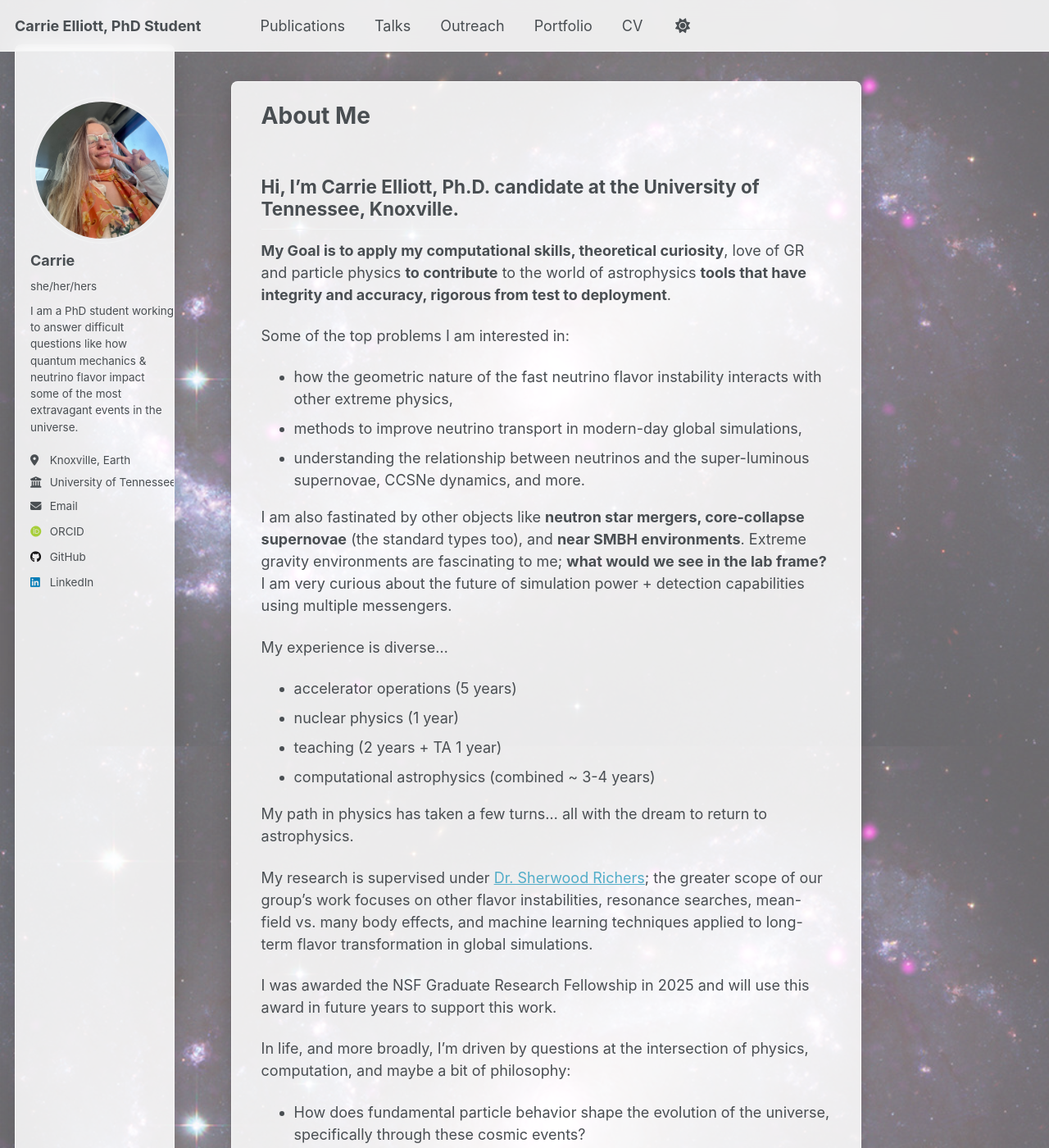
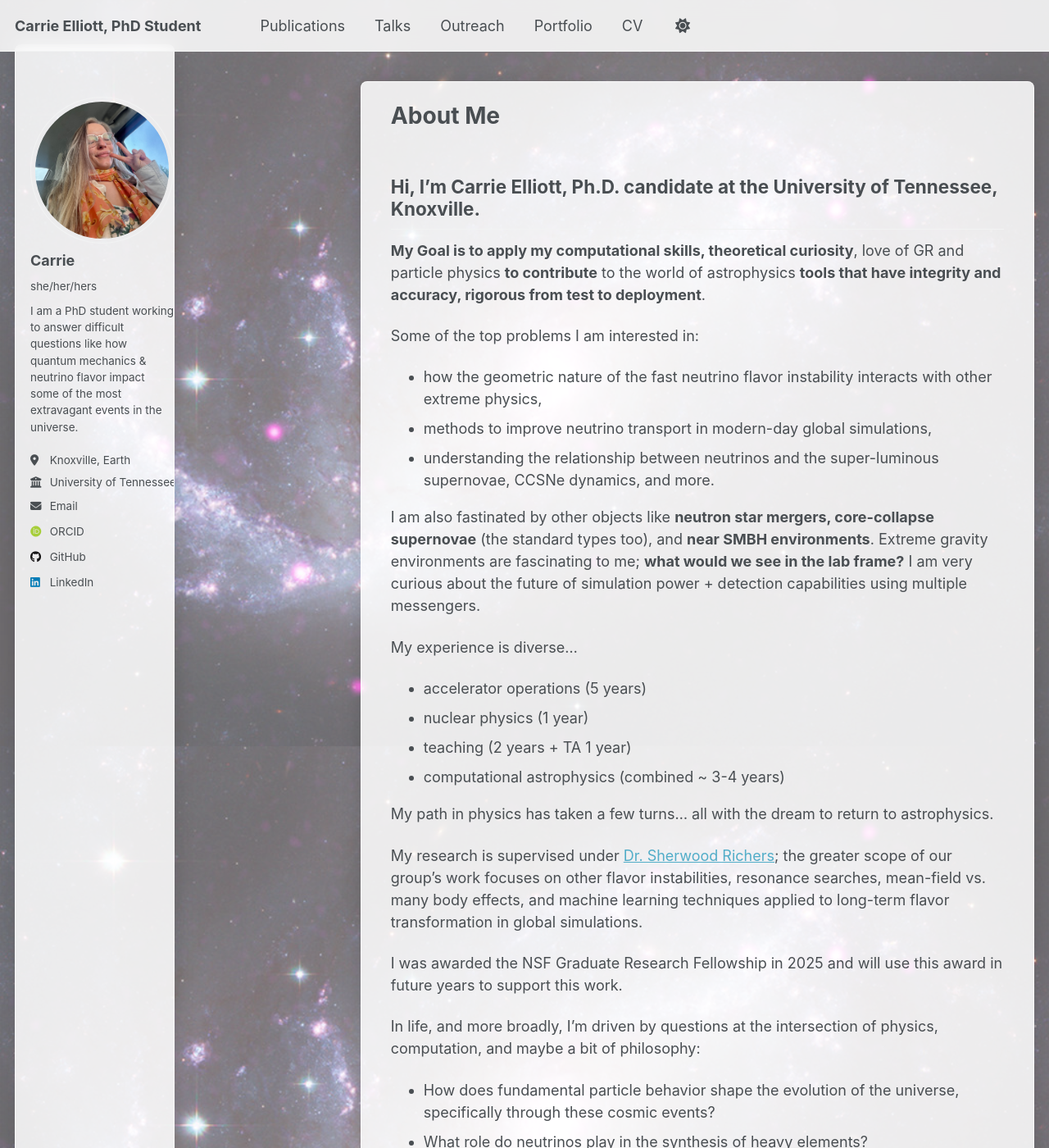
Before and after one commit to cellio00/cellio00.github.io, a Jekyll site: the page built from index.md, in a window 1280 px wide and 1400 px high. Shown: the whole window at 82% size. Built offline with Jekyll 4.4.1, drawn with Linux system fonts in a browser that asks for light colours; some web fonts are replaced.

Commit message:
trying again,...

```diff
--- a/_sass/layout/_base.scss
+++ b/_sass/layout/_base.scss
@@ -26,9 +26,15 @@
   color: var(--global-text-color);
   background-color: transparent;
 
+  /* sticky footer: #main grows via flex: 1 0 auto (_page.scss) to
+     push .page__footer to the bottom of the viewport on short pages,
+     and just follows normal document flow on tall ones. */
+  display: flex;
+  flex-direction: column;
+  min-height: 100vh;
+
   margin: 0;
   padding: $masthead-height 0 0;
-  padding-bottom: 9em;
   font-family: $global-font-family;
   line-height: 1.5;
 
--- a/_sass/layout/_footer.scss
+++ b/_sass/layout/_footer.scss
@@ -14,12 +14,7 @@
   margin-right: 0;
   width: 100%;
   clear: both;
-
-  /* sticky footer fix start */
-  position: absolute;
-  bottom: 0em;
-  height: auto;
-  /* sticky footer fix end */
+  flex-shrink: 0;
 
   margin-top: 3em;
 
--- a/_sass/layout/_page.scss
+++ b/_sass/layout/_page.scss
@@ -5,6 +5,7 @@
 #main {
   @include container;
   @include clearfix;
+  flex: 1 0 auto;
   margin-top: 2em;
   padding-left: 1em;
   padding-right: 1em;
@@ -19,8 +20,7 @@
 .page {
   @include breakpoint($large) {
     @include span(10 of 12 last);
-    @include prefix(0.5 of 12);
-    @include suffix(2 of 12);
+    @include prefix(2 of 12);
   }
 
   .page__inner-wrap {
```
